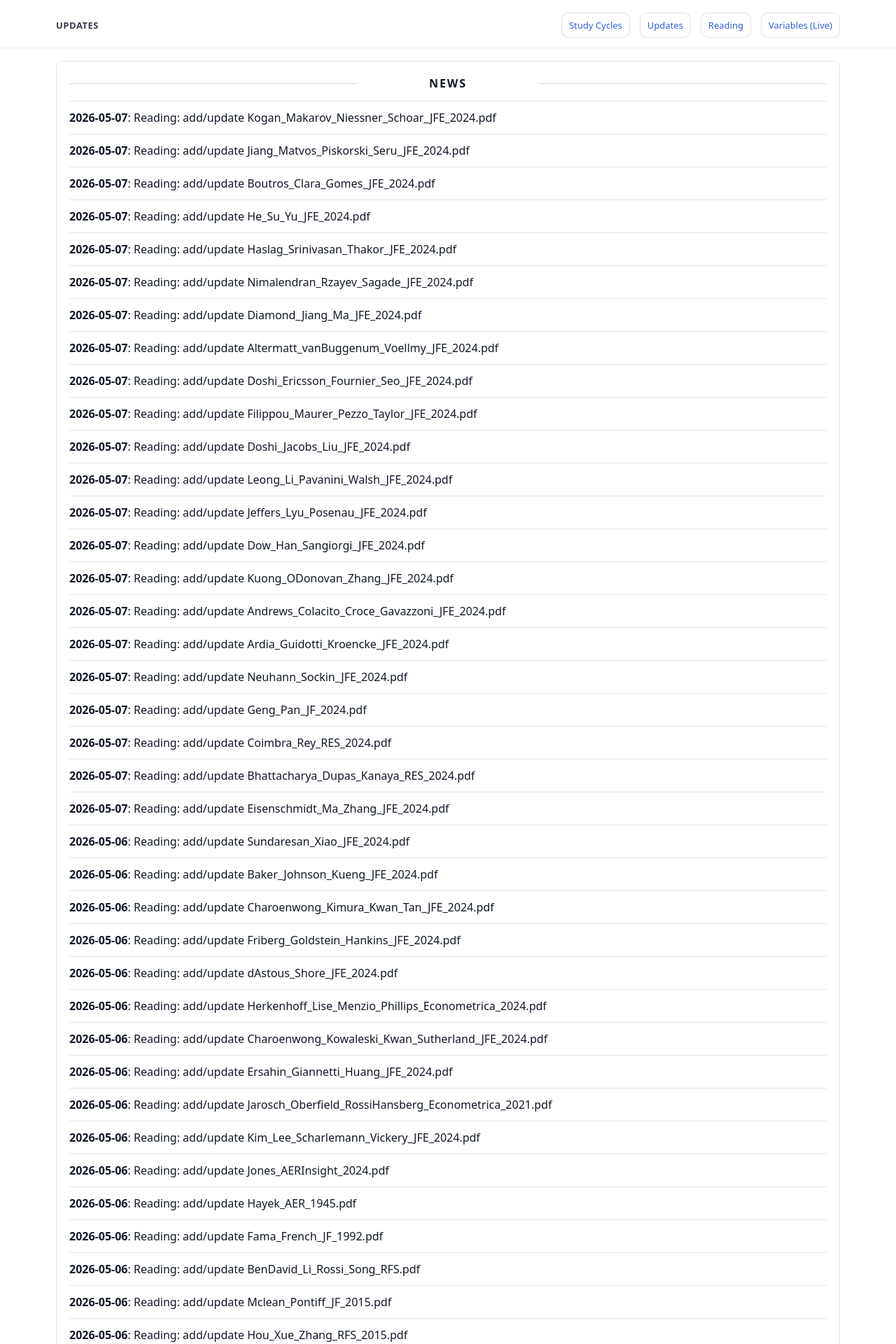
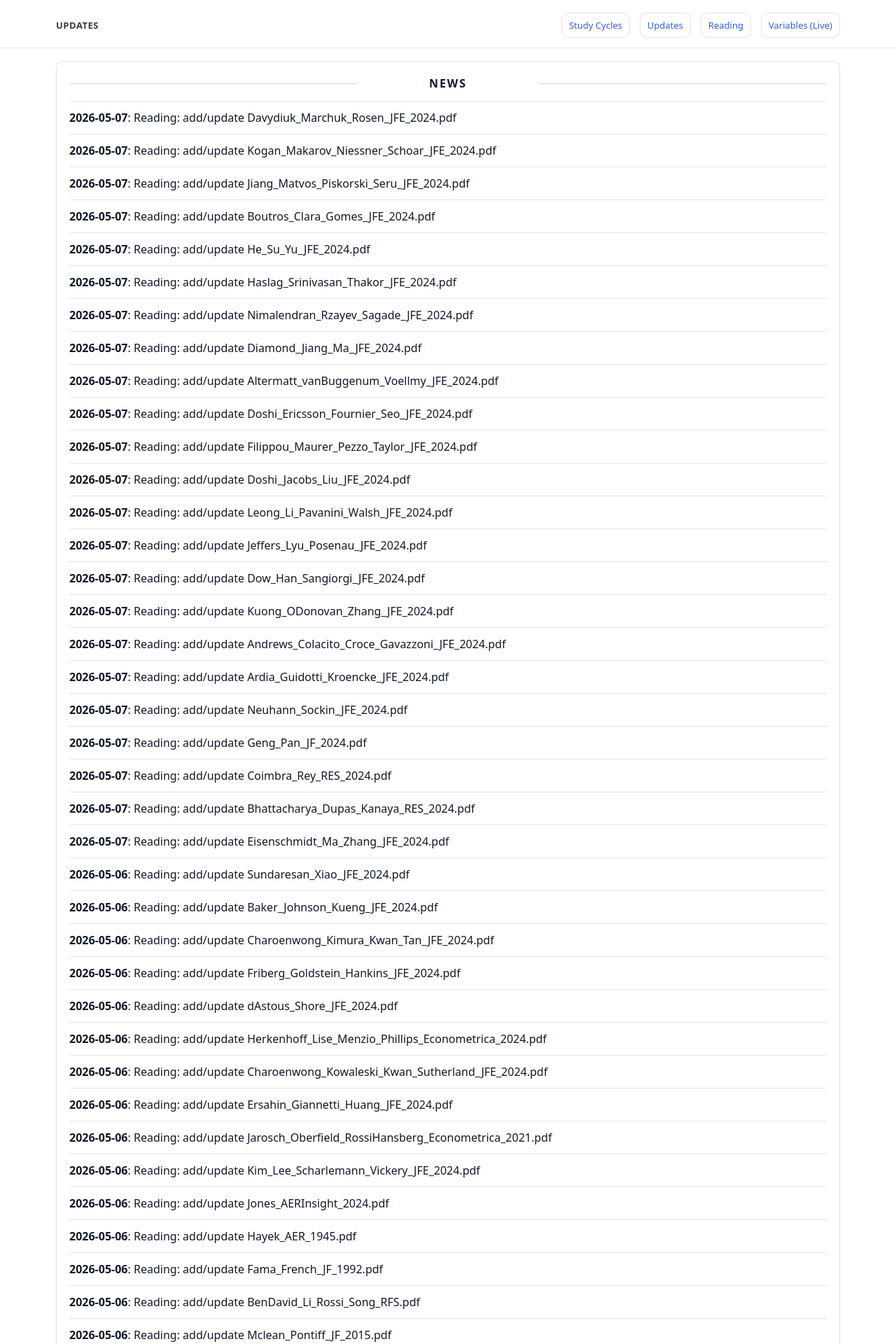
Before and after one commit to yaxinzn/study-archive, a Jekyll site: the page built from updates/index.md, in a window 1280 px wide. Shown: the top 1920 px of the page at 70% size. Built offline with Jekyll 4.4.1, drawn with Linux system fonts in a browser that asks for light colours; some of the changed text lies outside the part shown.

Commit message:
chore: update NEWS feed

```diff
--- a/_data/news.yml
+++ b/_data/news.yml
@@ -1,4 +1,7 @@
 # Auto-generated update history (sorted newest -> oldest). Do not edit manually.
+- ts: "1778158642"
+  date: "2026-05-07"
+  title: "Reading: add/update Davydiuk_Marchuk_Rosen_JFE_2024.pdf"
 - ts: "1778156854"
   date: "2026-05-07"
   title: "Reading: add/update Kogan_Makarov_Niessner_Schoar_JFE_2024.pdf"
```
